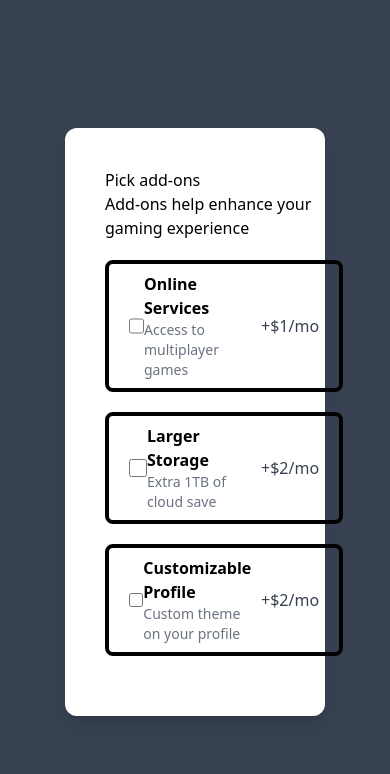
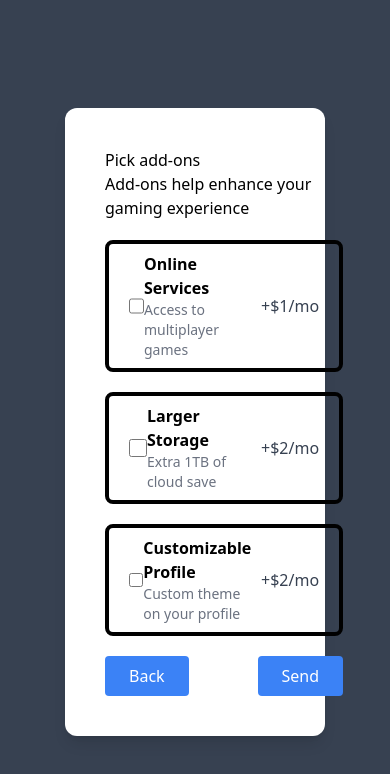
Before and after one commit to ArielNyan/multiform1, a React (Vite) app: page / in a window 390 px wide. Shown: the top 774 px of the page. Built offline with nearby package versions, Linux system fonts and the light colour scheme.

Commit message:
FINALMENTE CONSEGUI ARRUMAR A MERDA DA CHECKBOX

```diff
--- a/src/App.tsx
+++ b/src/App.tsx
@@ -23,6 +23,8 @@ function App() {
   const [form1Data, setForm1Data] = useState<form1type | null>(null)
   const [form2Data, setForm2Data] = useState<string | null>(null)
   const [active, setActive] = useState(3)
+  const [selected, setSelected] = useState<null|Array<false|true>>(null)
+
   const handleFormSubmit = (formData: any) => {
     if (active === 1) {
       setForm1Data(formData)
@@ -42,7 +44,7 @@ function App() {
   };
   const handleReset = () => {
     if (active === 2) setForm2Data(null)
-    if (active === 3) return
+    if (active === 3) setSelected(null)
     setActive(curr => curr - 1)
   }
   useEffect(() => {
@@ -52,6 +54,9 @@ function App() {
     console.log(form2Data)
   }, [form2Data])
 
+  const handleSubmit3 = (selected: Array<false|true>) => {
+    setSelected(selected)
+  }
 
   return (
     <div className="flex items-center justify-center min-h-screen bg-gray-700">
@@ -62,7 +67,7 @@ function App() {
           : active === 2 ?
             <Form2 options={cardOptions} onSubmit={handleForm2Submit} onReset={handleReset} />
             : active === 3 ?
-              <Form3 />
+              <Form3 handleReset={handleReset} handleSubmit={handleSubmit3}/>
               : <></>
         }
       </Card>
--- a/src/comp/Checkbox.tsx
+++ b/src/comp/Checkbox.tsx
@@ -1,22 +1,33 @@
+import { useState } from "react"
 
 type CheckboxTypes = {
   title: string,
   description: string,
   price: string,
-  className?: string
+  check: (id: number) => void,
+  className?: string,
+  id: number
 }
 
 const Checkbox = (props: CheckboxTypes) => {
-  const {title, description, price, className} = props
+  const {title, description, price, check, className, id} = props
+
+  const [isChecked, setIsChecked] = useState(false)
+  const handleCheck = () => {
+    setIsChecked(!isChecked)
+    check(id)
+  }
+
+
   return (
-    <div className={`flex border-black border-4 rounded-lg border-solid px-5 py-2 w-full justify-between items-center ${className}`}>
-      <input type='checkbox'className="w-6 h-6 rounded-xl"/>
+    <label htmlFor="checkbox" className={`flex border-black border-4 rounded-lg border-solid px-5 py-2 w-full justify-between items-center ${className}`} onClick={handleCheck}>
+      <input checked={isChecked} onChange={handleCheck} type='checkbox'className="w-6 h-6 rounded-xl" name="checkbox"/>
       <div className=''>
         <h1 className="font-bold text-md">{title}</h1>
         <p className="text-gray-500 text-sm">{description}</p>
       </div>
       <p className="text-gray-700">{price}</p>
-    </div>
+    </label>
 
   )
 }
--- a/src/comp/Form3.tsx
+++ b/src/comp/Form3.tsx
@@ -1,8 +1,15 @@
-import React from 'react'
+import React, { useState } from 'react'
 import Checkbox from './Checkbox'
 
+type props = {
+  handleSubmit: (seleted: Array<false | true>) => void,
+  handleReset: () => void
+}
 
-const Form3 = () => {
+const Form3 = (props: props) => {
+  const { handleSubmit, handleReset } = props
+
+
   const addons = [
     {
       title: 'Online Services',
@@ -20,8 +27,19 @@ const Form3 = () => {
       price: '+$2/mo',
     },
   ]
-
-
+  const list: Array<false | true> = [false, false, false]
+  const check = (id: number) => {
+    list[id] = list[id] === false ? true : false
+    console.log(list)
+  }
+  const submit = (e: any) => {
+    e.preventDefault()
+    handleSubmit(list)
+  }
+  const reset = (e: any) => {
+    e.preventDefault()
+    handleReset()
+  }
 
   return (
     <div className='w-full m-10'>
@@ -30,13 +48,18 @@ const Form3 = () => {
         <p>Add-ons help enhance your gaming experience</p>
       </div>
 
-      <form>
+      <form onSubmit={(e) => submit(e)} onReset={(e) => reset(e)}>
         {
-          addons.map((addon) => (
-            <Checkbox title={addon.title} description={addon.description} price={addon.price} className='my-5'/>
+          addons.map((addon, index) => (
+            <Checkbox key={index} title={addon.title} check={check} id={index} description={addon.description} price={addon.price} className='my-5' />
           ))
         }
         {/* <Checkbox title='Online Services' description='Access to multiplayer games' price='+$1/mo'/> */}
+        <div className='flex justify-between'>
+          <button className="px-6 py-2 text-white bg-blue-500 rounded hover:bg-blue-600" type='reset'>Back</button>
+          <button className="px-6 py-2 text-white bg-blue-500 rounded hover:bg-blue-600" type='submit'>Send</button>
+        </div>
+
       </form>
     </div>
   )
--- /dev/null
+++ b/src/randShit/useWindowSize.tsx
@@ -0,0 +1,27 @@
+import { useState, useEffect } from "react";
+
+const useWindowSize = () => {
+  const [windowSize, setWindowSize] = useState({
+    width: window.innerWidth,
+    height: window.innerHeight,
+  });
+
+  useEffect(() => {
+    const handleResize = () => {
+      setWindowSize({
+        width: window.innerWidth,
+        height: window.innerHeight,
+      });
+    };
+
+    window.addEventListener("resize", handleResize);
+
+    return () => {
+      window.removeEventListener("resize", handleResize);
+    };
+  }, []);
+
+  return windowSize;
+};
+
+export default useWindowSize;
```
